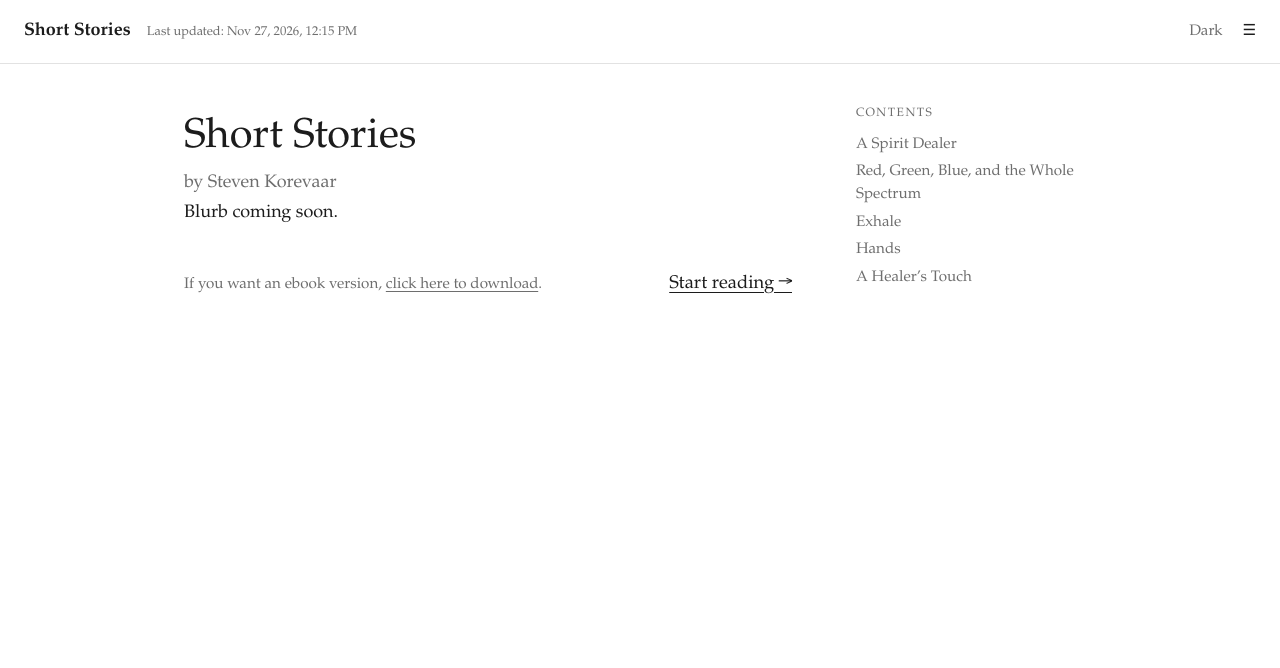
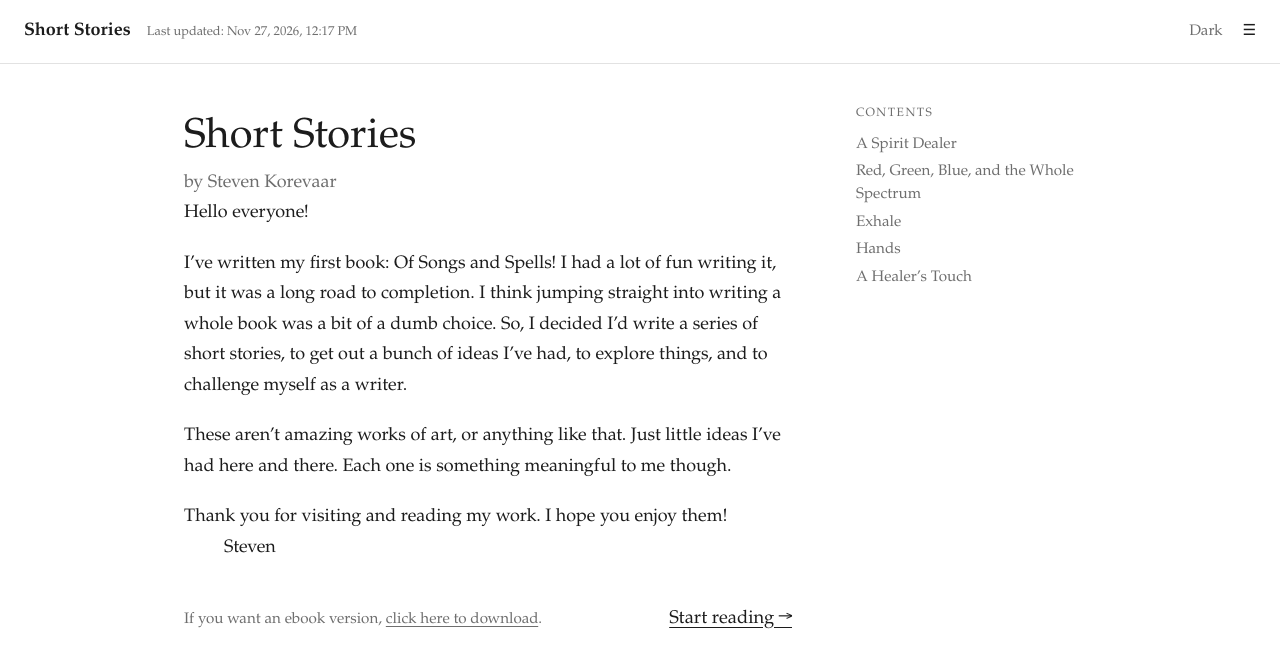
Before and after one commit to StevenKorevaar/ShortStories, a plain HTML site: page index.html in a window 1280 px wide. Drawn offline with Linux system fonts and the light colour scheme.

Commit message:
Website blurb updated.

```diff
--- a/index.html
+++ b/index.html
@@ -28,7 +28,15 @@
       <h1>Short Stories</h1>
       <p class="byline">by Steven Korevaar</p>
 
-      <div class="blurb"><p>Blurb coming soon.</p>
+      <div class="blurb"><p>Hello everyone!</p>
+<p>I’ve written my first book: Of Songs and Spells! I had a lot of fun writing it, but it was a long road to completion. I think jumping straight into writing a whole book was a bit of a dumb choice. So, I decided I’d write a series of short stories, to get out a bunch of ideas I’ve had, to explore things, and to challenge myself as a writer.</p>
+<p>These aren’t amazing works of art, or anything like that. Just little ideas I’ve had here and there. Each one is something meaningful to me though.</p>
+<dl>
+<dt>Thank you for visiting and reading my work. I hope you enjoy them!</dt>
+<dd>
+<p>Steven</p>
+</dd>
+</dl>
 </div>
       <div class="home-actions">
         <p class="download">If you want an ebook version, <a href="short-stories.epub" download="Short Stories.epub">click here to download</a>.</p>
--- a/last-updated.js
+++ b/last-updated.js
@@ -1 +1 @@
-window.OSS_LAST_UPDATED = "2026-11-27T23:15:52+11:00";
+window.OSS_LAST_UPDATED = "2026-11-27T23:17:54+11:00";
```
